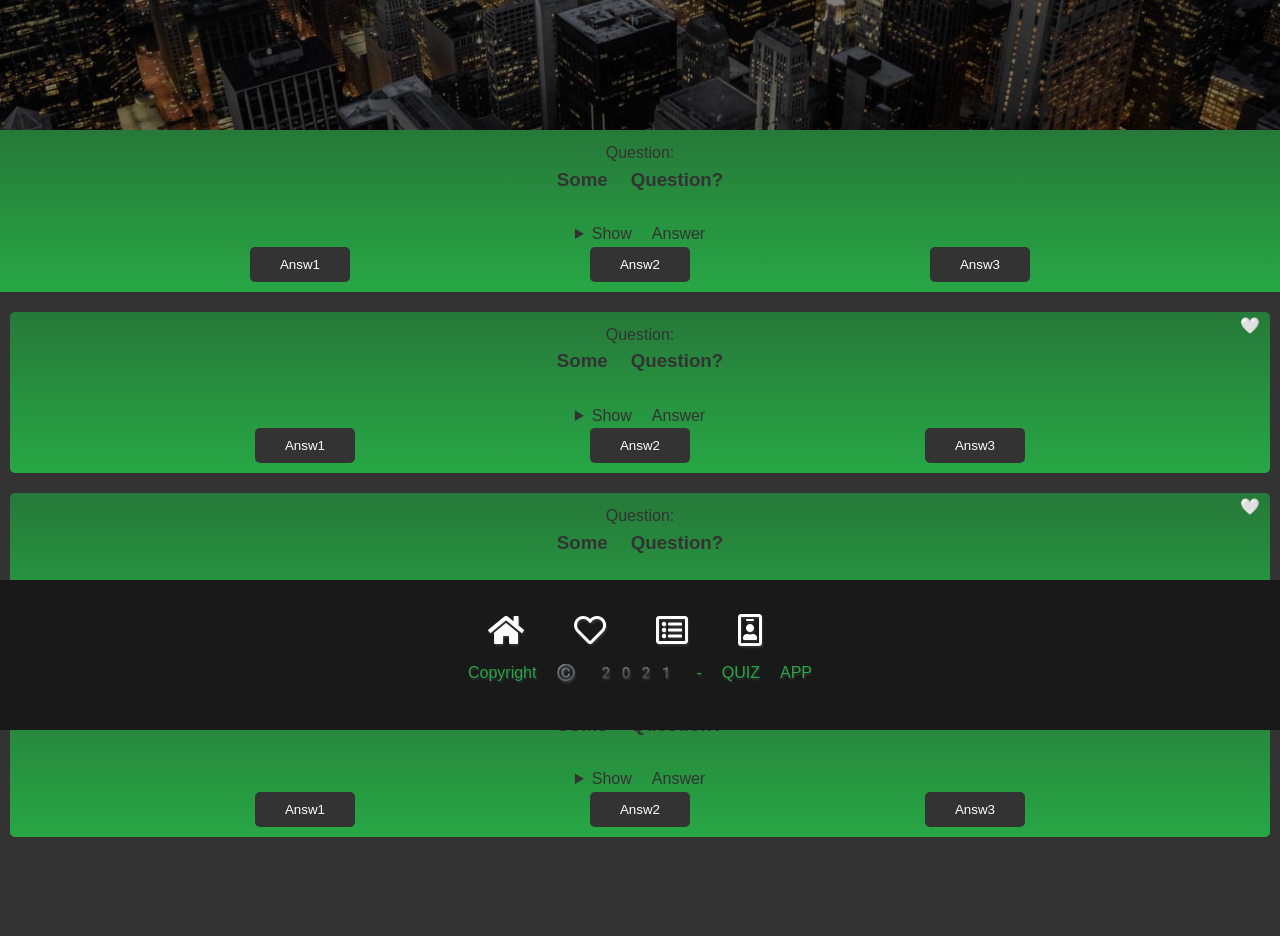
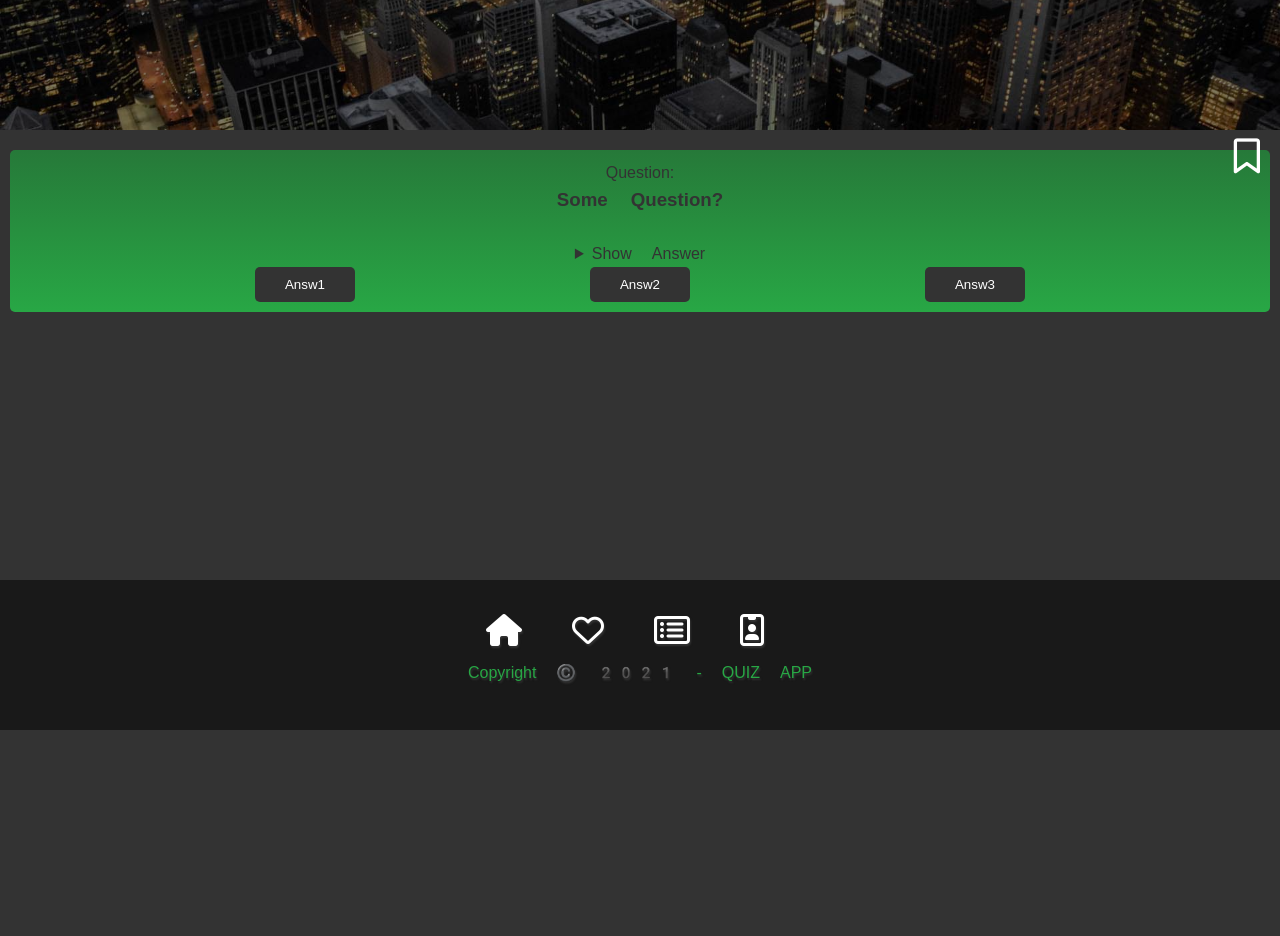
Before and after one commit to VGorianska/Quiz-App, a plain HTML site: page index.html in a window 1280 px wide. Shown: the part 70-1006 px from the top of the page. After the commit the page ends 800 px from the top, so only its background shows below. Drawn offline with Linux system fonts and the light colour scheme.

Commit message:
added js

```diff
--- a/CSS/app_main.css
+++ b/CSS/app_main.css
@@ -61,10 +61,17 @@ main {
   img {
     width: 100%;
   }
-  .heart {
+
+  .bookmark {
+    color: #fff;
+    font-size: 35px;
     position: absolute;
     right: 10px;
-    top: 1px;
+    top: -20px;
+  }
+
+  .bookmarked {
+    color: red;
   }
 
   input[type = checkbox] {
--- a/index.html
+++ b/index.html
@@ -1,5 +1,6 @@
 <!DOCTYPE html>
 <html lang="en">
+
 <head>
     <meta charset="UTF-8">
     <meta http-equiv="X-UA-Compatible" content="IE=edge">
@@ -7,9 +8,11 @@
     <link rel="shortcut icon" type="image/x-icon" href="/favicon.ico">
     <link rel="stylesheet" href="https://cdnjs.cloudflare.com/ajax/libs/font-awesome/5.15.3/css/all.min.css">
     <link rel="stylesheet" href="CSS/style.css">
-    <!-- <link rel="stylesheet" href="CSS/utilties.css"> -->
+    <script src="https://kit.fontawesome.com/a579f8d9ef.js" crossorigin="anonymous"></script>
+    <script src="./index.js" defer></script>
     <title>SomeQuestions</title>
 </head>
+
 <body>
     <header class="hero">
         <div id="navbar" class="navbar top">
@@ -28,11 +31,11 @@
     </header>
 
     <main>
-       <section class="bg-primary q-box">
-        <div class="heart">
-            <input id="checkbox" type="checkbox">
-            <label for="checkbox">
-            </label>
+
+
+
+        <section class="bg-primary q_box">
+            <div class="bookmark"><i class="fa-regular fa-bookmark"></i>
             </div>
             <label for="checkbox"></label>
             <legend>Question:</legend>
@@ -51,67 +54,6 @@
             </ul>
         </section>
 
-       <section class="bg-primary q_box">
-        <div class="heart"><input class="checkbox" type="checkbox"><label for="checkbox" ></label></div>
-
-            <label for="checkbox"></label>
-               <legend>Question:</legend>
-                <article>
-                    <h3>Some Question?</h3>
-                </article>
-                <br>
-                <details>
-                    <summary> Show Answer </summary>
-                    <p class="answer">Lorem ipsum dolor sit amet consectetur.</p>
-                </details>
-                <ul>
-                    <li class="hints"><button class="btn btn-dark">Answ1</button></li>
-                    <li class="hints"><button class="btn btn-dark">Answ2</button></li>
-                    <li class="hints"><button class="btn btn-dark">Answ3</button></li>
-                </ul>
-       </section>
-
-       <section class="bg-primary q_box">
-        <div class="heart"><input class="checkbox" type="checkbox"><label for="checkbox" ></label></div>
-
-            <label for="checkbox"></label>
-               <legend>Question:</legend>
-                <article>
-                    <h3>Some Question?</h3>
-                </article>
-                <br>
-                <details>
-                    <summary> Show Answer </summary>
-                    <p class="answer">Lorem ipsum dolor sit amet consectetur.</p>
-                </details>
-                <ul>
-                    <li class="hints"><button class="btn btn-dark">Answ1</button></li>
-                    <li class="hints"><button class="btn btn-dark">Answ2</button></li>
-                    <li class="hints"><button class="btn btn-dark">Answ3</button></li>
-                </ul>
-       </section>
-
-       <section class="bg-primary q_box">
-        <div class="heart"><input class="checkbox" type="checkbox"><label for="checkbox" ></label></div>
-
-            <label for="checkbox"></label>
-               <legend>Question:</legend>
-                <article>
-                    <h3>Some Question?</h3>
-                </article>
-                <br>
-                <details>
-                    <summary> Show Answer </summary>
-                    <p class="answer">Lorem ipsum dolor sit amet consectetur.</p>
-                </details>
-                <ul>
-                    <li class="hints"><button class="btn btn-dark">Answ1</button></li>
-                    <li class="hints"><button class="btn btn-dark">Answ2</button></li>
-                    <li class="hints"><button class="btn btn-dark">Answ3</button></li>
-                </ul>
-       </section>
-
-
 
     </main>
 
@@ -126,4 +68,5 @@
         <p>Copyright &copy; 2021 - QUIZ APP</p>
     </footer>
 </body>
+
 </html>
--- /dev/null
+++ b/index.js
@@ -0,0 +1,12 @@
+
+
+let bookmarks = document.querySelectorAll('.bookmark i')
+
+bookmarks.forEach((i) => {
+    i.addEventListener('click',() => {
+        console.log('click!', i)
+
+        i.classList.toggle('fa-regular');
+
+    })
+})
```
Lines whose indentation alone changed are shown as unchanged.
